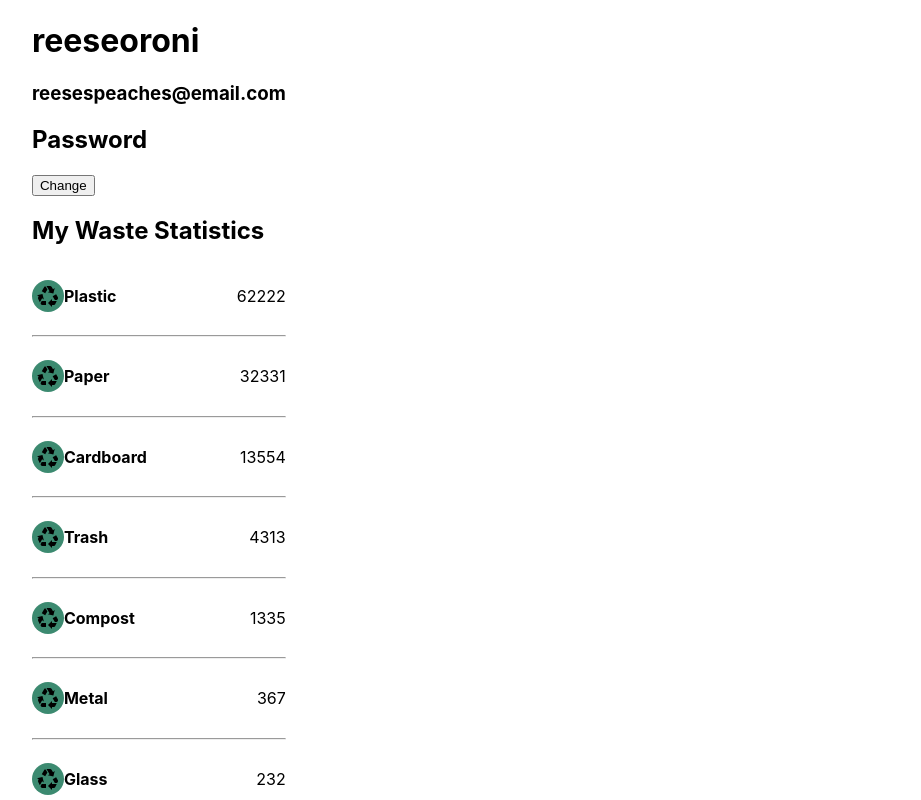
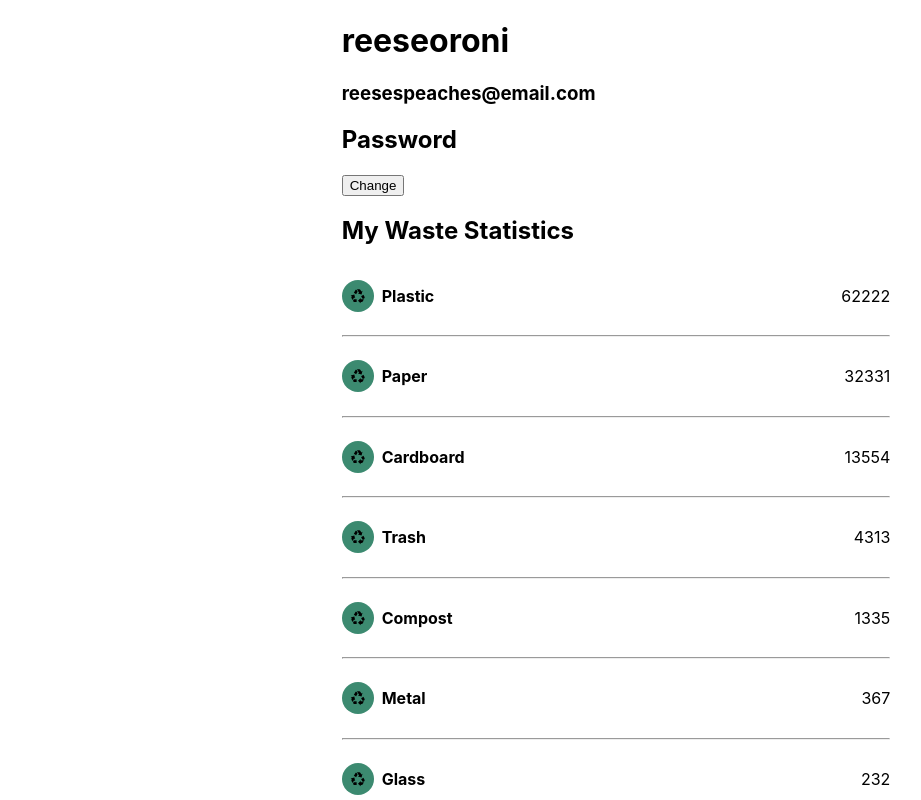
Before and after one commit to codeforsanjose/litter.ai, a React (Create React App) app in the folder client/: page /profile in a window 1280 px wide. Shown: the top 800 px of the page, without its empty margins (24-945 px from the left). Built offline with nearby package versions, Linux system fonts and the light colour scheme.

Commit message:
Profile CSS grid column starts added

```diff
--- a/client/src/Components/ProfileStatistics.jsx
+++ b/client/src/Components/ProfileStatistics.jsx
@@ -9,9 +9,9 @@ export default function ProfileStatistics({ user }) {
       <div className="profile-stats-row">
         <div className="profile-stats-left">
           <div className="profile-stats-icon-bg">
-            <RecyclingIcon />
+            <RecyclingIcon className="profile-stats-icon" />
           </div>
-          <h4 className="profile-stats-category">{category[0]}</h4>
+          <h4>{category[0]}</h4>
         </div>
         <p className="profile-stats-number">{category[1]}</p>
       </div>
--- a/client/src/css/Profile.css
+++ b/client/src/css/Profile.css
@@ -1,3 +1,10 @@
+.profile-container {
+  height: 100vh;
+  width: 100%;
+}
+
+/* Profile Statistics */
+
 .profile-stats-row {
   display: flex;
   justify-content: space-between;
@@ -9,7 +16,7 @@
   align-items: center;
 }
 
-.profile-stats-row .profile-stats-icon-bg {
+.profile-stats-row .profile-stats-left .profile-stats-icon-bg {
   width: 2rem;
   height: 2rem;
   display: flex;
@@ -18,3 +25,33 @@
   background-color: var(--main-green-half);
   border-radius: 100rem;
 }
+
+.profile-stats-row .profile-stats-left .profile-stats-icon-bg .profile-stats-icon {
+  font-size: 1rem;
+}
+
+.profile-stats-row .profile-stats-left h4 {
+  margin-left: 0.5rem;
+}
+
+
+/* Phones */
+@media only screen and (max-width: 600px) {
+  .profile-container {
+    grid-column-start: 1;
+  }
+}
+
+/* Portrait tablets and large phones */
+@media only screen and (min-width: 601px) and (max-width: 992px) {
+  .profile-container {
+    grid-column-start: 1;
+  }
+}
+
+/* Small laptops and desktops */
+@media only screen and (min-width: 993px) {
+  .profile-container {
+    grid-area: 1 / 2 / span 10 / span 1;
+  }
+}
```
